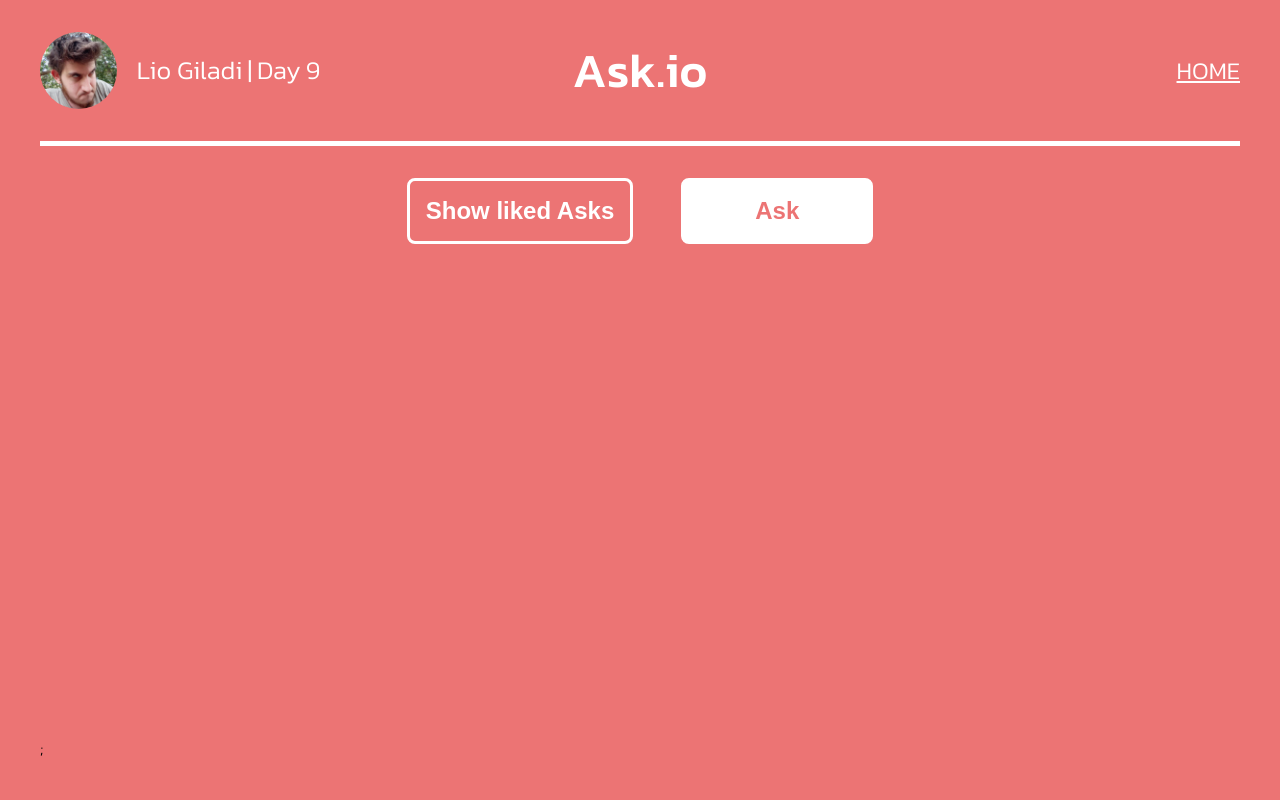
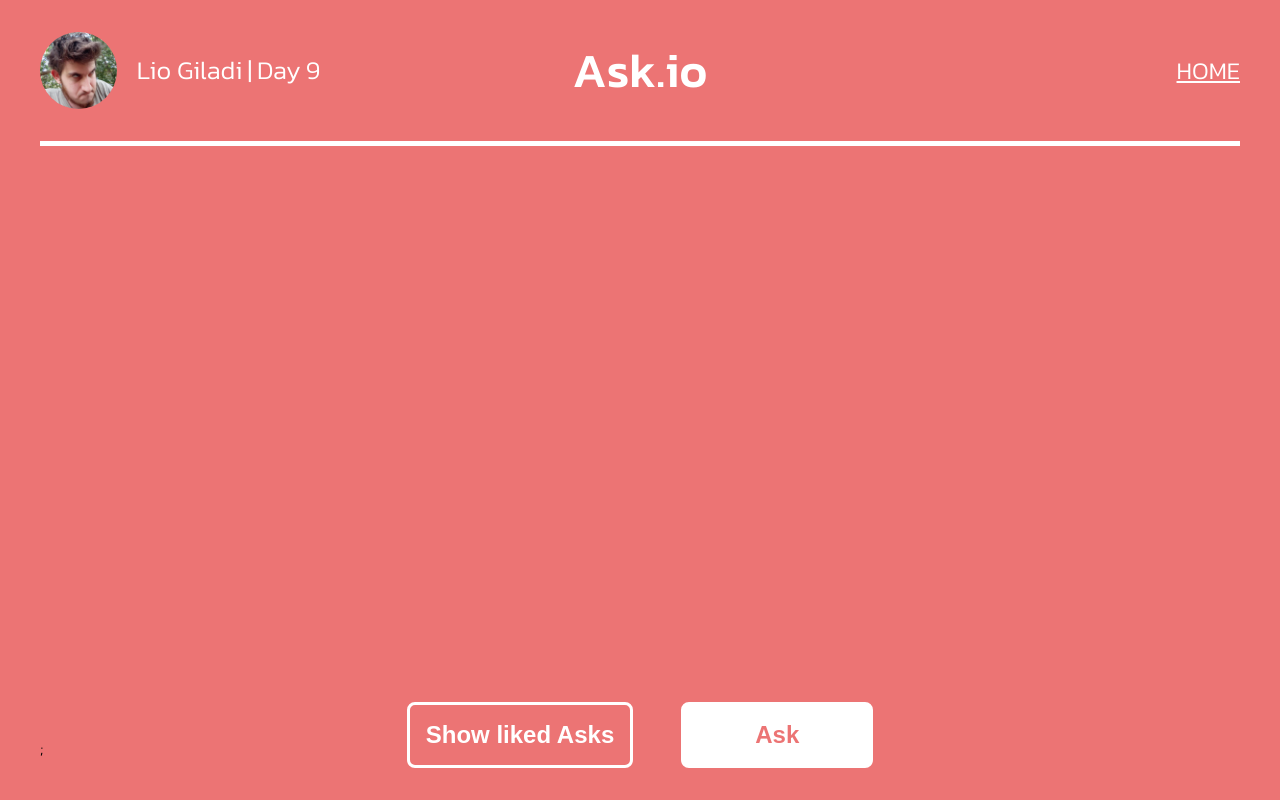
Before and after one commit to zoop-de-loop/ask.io, a Next.js app: page /asks in a window 1280 px wide. Built offline with nearby package versions, Linux system fonts and the light colour scheme.

Commit message:
Make asks-and-buttons to be 100% of main + make asks to take all the space left from buttons

```diff
--- a/styles/pages/asks.module.scss
+++ b/styles/pages/asks.module.scss
@@ -1,12 +1,15 @@
 @use "/styles/colors";
 
 .asks-and-buttons {
+	height: 100%;
 	padding-block: 2rem;
 	display: flex;
 	flex-direction: column;
 	align-items: center;
 
 	.asks {
+		flex-grow: 1;
+		overflow: auto;
 	}
 
 	.buttons {
```
